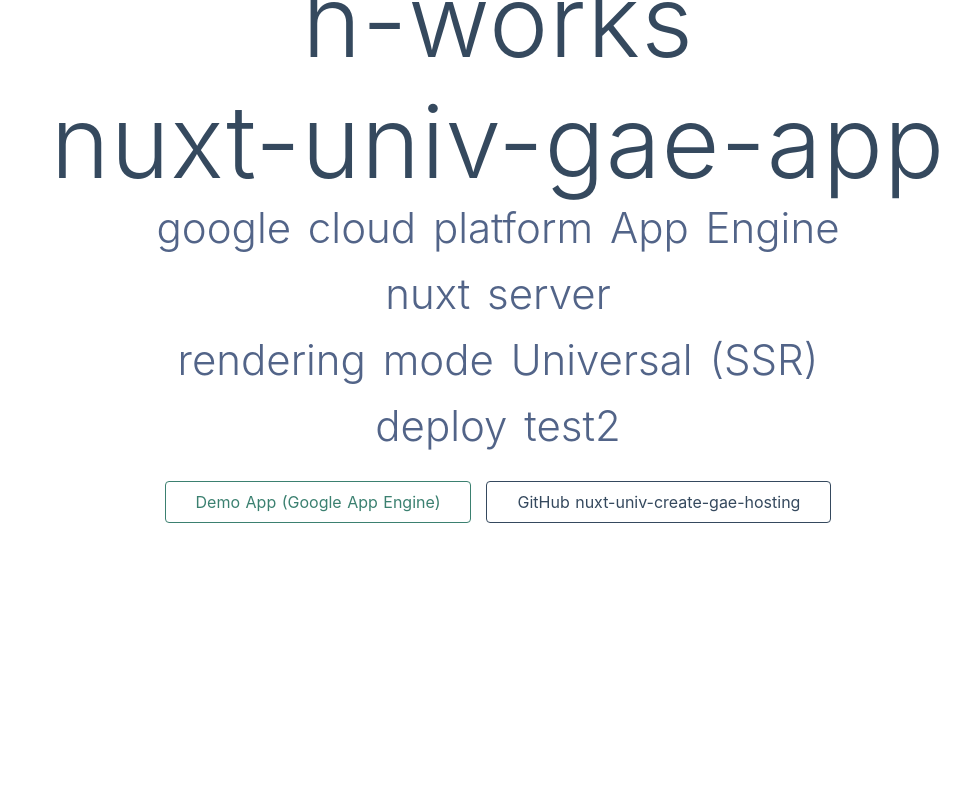
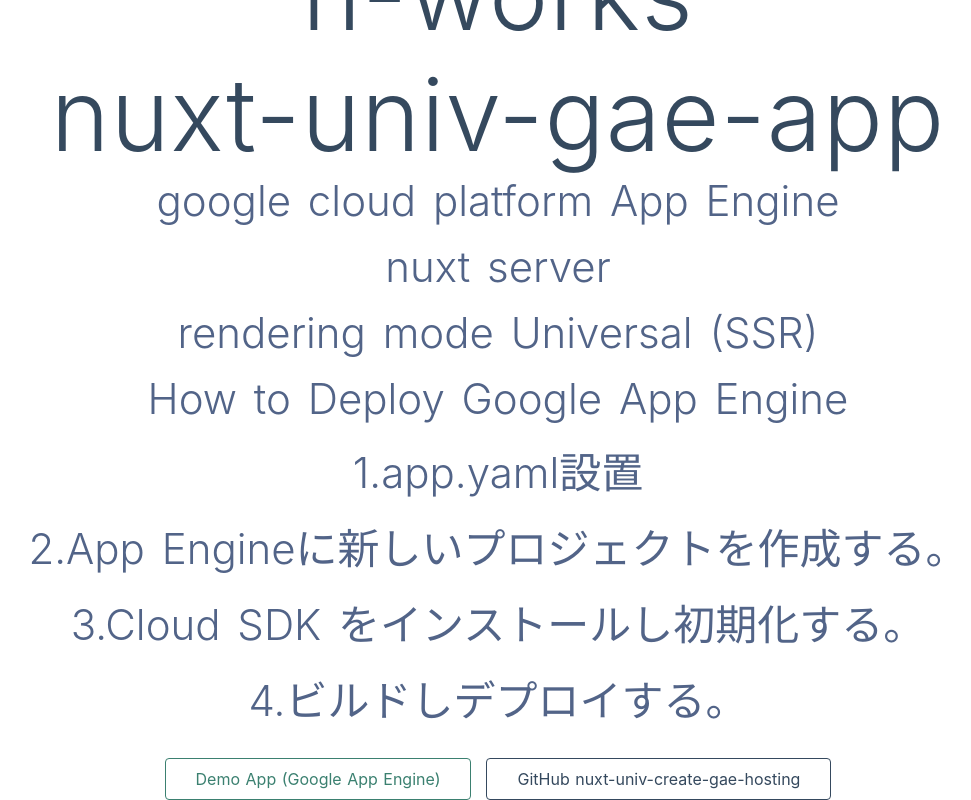
Before and after one commit to hiramatsuYoshiaki/nuxt-univ-gae-todo4-firebase, a Nuxt app: page / in a window 1280 px wide. Shown: the part 251-1051 px from the top of the page, without its empty margins (142-1113 px from the left). Before the commit the page ends 800 px from the top, so only its background shows below. Built offline with nearby package versions, Linux system fonts and the light colour scheme.

Commit message:
readme update

```diff
--- a/pages/index.vue
+++ b/pages/index.vue
@@ -17,8 +17,20 @@
       <p class="subtitle">
         rendering mode Universal (SSR)
       </p>
+      <h3 class="subtitle">
+        How to Deploy Google App Engine
+      </h3>
       <p class="subtitle">
-        deploy test2
+        1.app.yaml設置
+      </p>
+      <p class="subtitle">
+        2.App Engineに新しいプロジェクトを作成する。
+      </p>
+      <p class="subtitle">
+        3.Cloud SDK をインストールし初期化する。
+      </p>
+      <p class="subtitle">
+        4.ビルドしデプロイする。
       </p>
       <div class="links">
         <!-- <a href="https://nuxtjs.org/" target="_blank" class="button--green">
```
Also changed, not shown: 1 other file (tests, documents, lock files or other folders).
